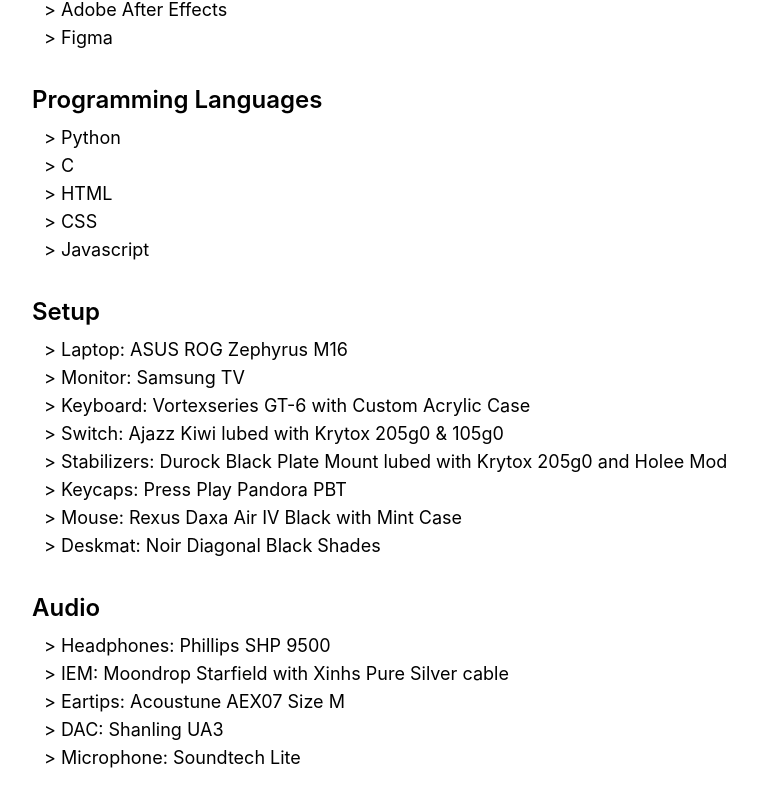
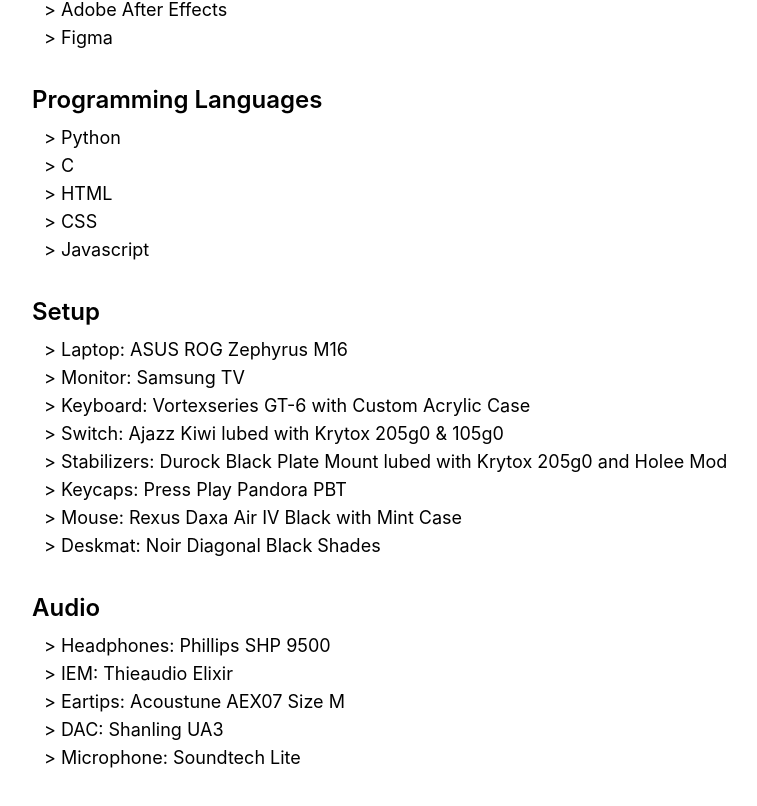
Before and after one commit to kawijayaa/muhammadoka.dev, a Next.js app: page /uses in a window 1280 px wide. Shown: the part 644-1450 px from the top of the page, without its empty margins (168-925 px from the left). Built offline with nearby package versions, Linux system fonts and the light colour scheme.

Commit message:
change iem

```diff
--- a/pages/uses/index.js
+++ b/pages/uses/index.js
@@ -51,7 +51,7 @@
                 <p className="text-2xl font-semibold">Audio</p>
                 <ul className="py-2 px-3 pb-8 text-lg">
                     <li>&gt; Headphones: Phillips SHP 9500</li>
-                    <li>&gt; IEM: Moondrop Starfield with Xinhs Pure Silver cable</li>
+                    <li>&gt; IEM: Thieaudio Elixir</li>
                     <li>&gt; Eartips: Acoustune AEX07 Size M</li>
                     <li>&gt; DAC: Shanling UA3</li>
                     <li>&gt; Microphone: Soundtech Lite</li>
```
